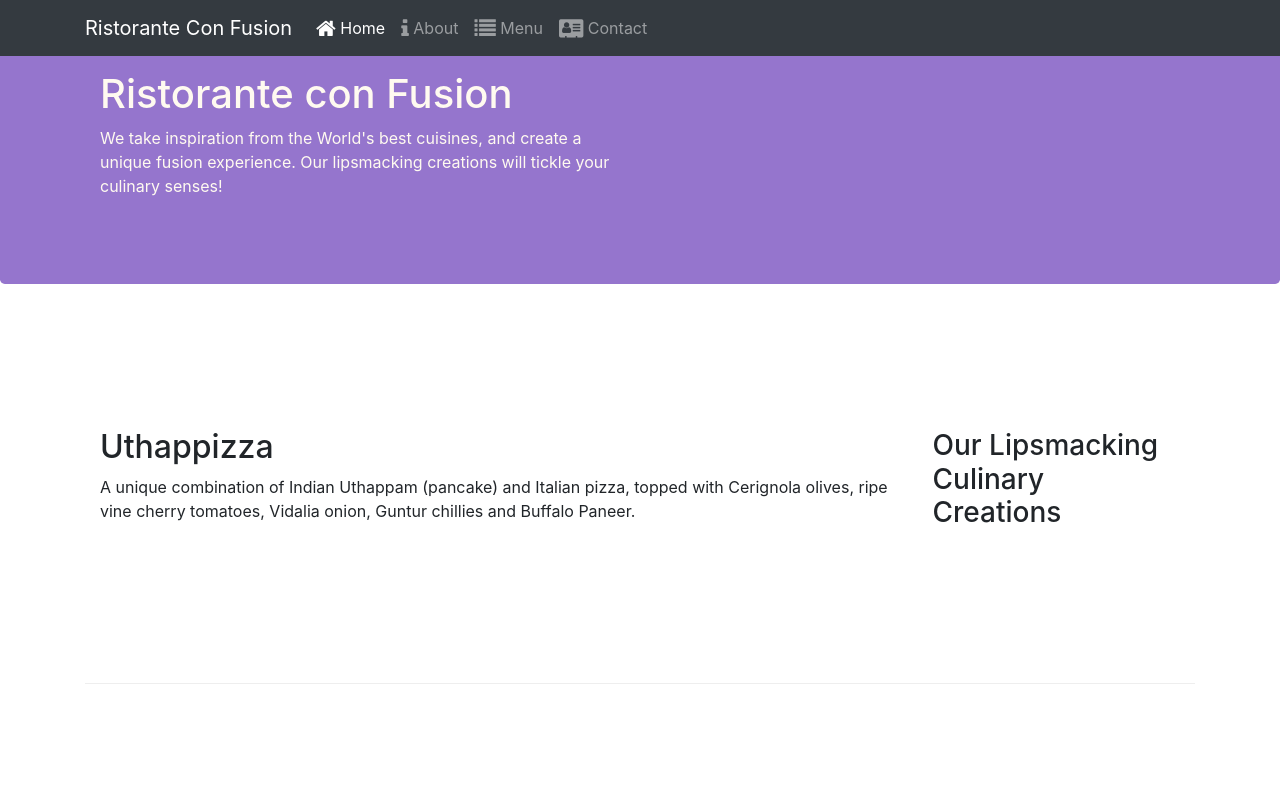
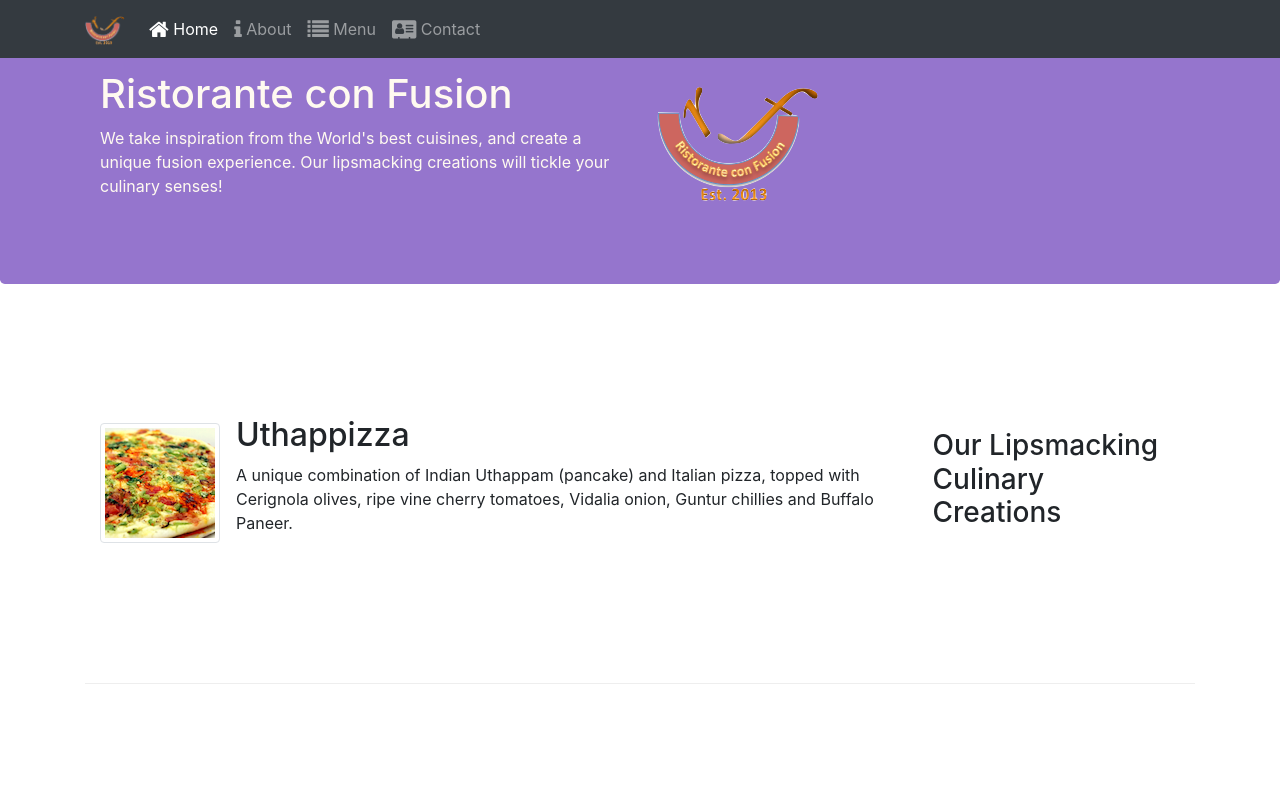
Before and after one commit to KushalKanungo/CourseraBootstrap, a website: page index.html in a window 1280 px wide. Shown: the top 800 px of the page. Drawn offline with nearby package versions, Linux system fonts and the light colour scheme.

Commit message:
Images and Medias

```diff
--- a/index.html
+++ b/index.html
@@ -22,7 +22,7 @@
             <button class="navbar-toggler" type="button" data-toggle="collapse" data-target="#Navbar">
                 <span class="navbar-toggler-icon"></span>
             </button>
-            <a class="navbar-brand" href="#">Ristorante Con Fusion</a>
+            <a class="navbar-brand" href="#"><img src="img/logo.png" height="30" width="40"></a>
             <div class="collapse navbar-collapse" id="Navbar">
                 <ul class="navbar-nav mr-auto">
                     <li class="nav-item active">
@@ -57,7 +57,9 @@
                         your culinary senses!
                     </p>
                 </div>
-                <div class="col-12 col-sm"></div>
+                <div class="col-12 col-sm align-self-center">
+                    <img src="img/logo.png" class="img-fluid" alt="" srcset="">
+                </div>
             </div>
         </div>
     </header>
@@ -68,12 +70,18 @@
                 <h3>Our Lipsmacking Culinary Creations</h3>
             </div>
             <div class="col col-sm order-sm-first col-md">
-                <h2>Uthappizza</h2>
-                <p>
-                    A unique combination of Indian Uthappam (pancake) and Italian pizza,
-                    topped with Cerignola olives, ripe vine cherry tomatoes, Vidalia
-                    onion, Guntur chillies and Buffalo Paneer.
-                </p>
+                <div class="media">
+                    <img src="img/uthappizza.png" alt="" class="d-flex mr-3 img-thumbnail align-self-center">
+                    <div class="media-body">
+                        <h2 class="mt-0">Uthappizza</h2>
+                        <p>
+                            A unique combination of Indian Uthappam (pancake) and Italian pizza,
+                            topped with Cerignola olives, ripe vine cherry tomatoes, Vidalia
+                            onion, Guntur chillies and Buffalo Paneer.
+                        </p>
+                    </div>
+                </div>
+
             </div>
         </div>
 
@@ -97,7 +105,10 @@
                 <h3>Meet our Culinary Specialists</h3>
             </div>
             <div class="col col-sm order-sm-first col-md">
-                <h2>Alberto Somayya</h2>
+                <div class="media">
+                    <img src="img/alberto.png" alt="alberto" class="d-flex mr-3 img-thumbnail align-self-center">
+                    <div class="media-body">
+                        <h2 class="mr-0">Alberto Somayya</h2>
                 <h4>Executive Chef</h4>
                 <p>
                     Award winning three-star Michelin chef with wide International
@@ -105,6 +116,9 @@
                     world, he specializes in creating mouthwatering Indo-Italian fusion
                     experiences.
                 </p>
+                    </div>
+                </div>
+
             </div>
         </div>
     </div>
```
Also changed, not shown: aboutus.html (+3 -2 lines), contactus.html (+3 -2 lines), img/alberto.png (added), img/buffet.png (added), img/logo.png (added), img/uthappizza.png (added), 1 other file.
